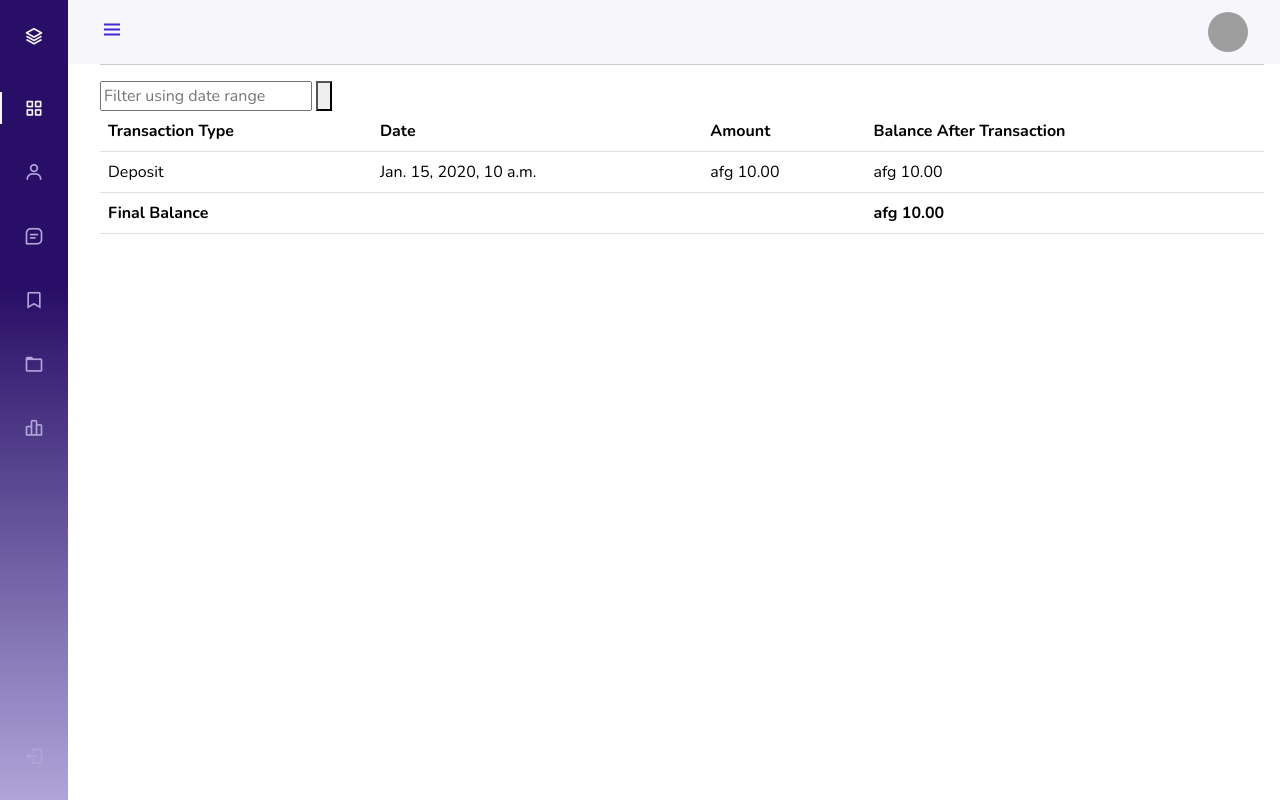
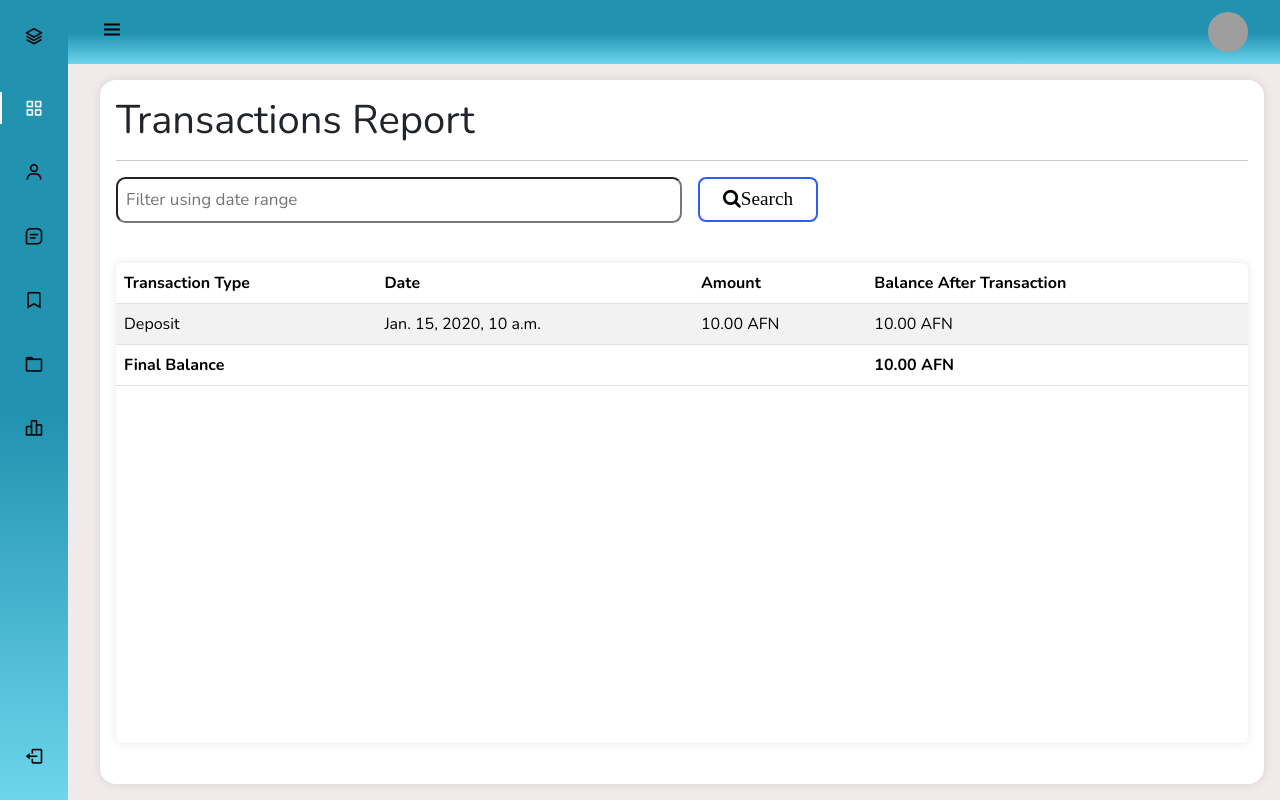
Before and after one commit to Iqbal-Elham/banking-system, a Django app: page /transactions/report/ in a window 1280 px wide. Run offline with Django 4.2, Linux system fonts and the light colour scheme; a user stored in the database is signed in; tables that the repository leaves empty hold one stand-in row (values such as "Sample post"); some libraries are stand-ins or nearby versions; grey boxes are pictures that could not be loaded.

Commit message:
Add dashboard for transactions

```diff
--- a/assets/css/styles.css
+++ b/assets/css/styles.css
@@ -1,9 +1,9 @@
 @import url("https://fonts.googleapis.com/css2?family=Nunito:wght@400;600;700&display=swap");
 :root {
-    --header-height: 3rem;
-    --nav-width: 68px;
-    --first-color: #4723d9;
-  --first-color-light: #afa5d9;
+  --header-height: 3rem;
+  --nav-width: 68px;
+  --first-color: #4835d4;
+  --first-color-light: #b0a5d9;
   --white-color: #f7f6fb;
   --body-font: "Nunito", sans-serif;
   --normal-font-size: 1rem;
@@ -15,6 +15,7 @@
   box-sizing: border-box;
 }
 body {
+  background-color: #f0eaea !important;
     position: relative;
     margin: var(--header-height) 0 0 0;
     padding: 0 1rem;
@@ -35,12 +36,13 @@ a {
   align-items: center;
   justify-content: space-between;
   padding: 0 1rem;
-  background-color: var(--white-color);
+  background: rgb(109,213,237);
+  background: linear-gradient(0deg, rgba(109,213,237,1) 0%, rgba(33,147,176,1) 48%);
   z-index: var(--z-fixed);
   transition: 0.5s;
 }
 .header_toggle {
-    color: var(--first-color);
+    color: black;
   font-size: 1.5rem;
   cursor: pointer;
 }
@@ -61,13 +63,8 @@ a {
   left: -30%;
   width: var(--nav-width);
   height: 100vh;
-  background: rgb(175, 165, 217);
-  background: linear-gradient(
-    0deg,
-    rgba(175, 165, 217, 1) 0%,
-    rgba(40, 14, 102, 1) 64%
-  );
-  /* background-color: var(--first-color); */
+  background: rgb(109,213,237);
+  background: linear-gradient(0deg, rgba(109,213,237,1) 0%, rgba(33,147,176,1) 48%);
   padding: 0.5rem 1rem 0 0;
   transition: 0.5s;
   z-index: var(--z-fixed);
@@ -92,15 +89,18 @@ a {
 }
 .nav_logo-icon {
   font-size: 1.25rem;
-  color: var(--white-color);
+  color: rgb(12, 11, 11);
+  /* color: var(--white-color); */
 }
 .nav_logo-name {
-  color: var(--white-color);
+  color: rgb(12, 11, 11);
+  /* color: var(--white-color); */
   font-weight: 700;
 }
 .nav_link {
   position: relative;
-  color: var(--first-color-light);
+  /* color: var(--first-color-light); */
+  color: rgb(12, 11, 11);
   margin-bottom: 1.5rem;
   transition: 0.3s;
 }
@@ -157,3 +157,110 @@ a {
     padding-left: calc(var(--nav-width) + 188px);
   }
 }
+
+.dashboard-content {
+  margin-top: 5rem;
+  padding: 1rem;
+  background-color: white;
+  height: 88vh;
+  /* overflow: auto; */
+  border-radius: 1rem;
+  box-shadow: 0 0 10px rgba(0, 0, 0, 0.1);
+}
+
+.search-container {
+  margin-bottom: 2.5rem;
+  display: flex;
+  align-items: center;
+  gap: 1rem;
+}
+
+.daterangepicker {
+  top: 118px !important;
+}
+
+.search-container input {
+  padding: 8px;
+  font-size: 17px;
+  border-radius: 0.6rem;
+  width: 50%;
+}
+
+.search-btn {
+  width: 120px;
+  height: 45px;
+  border: 2px solid #315cfd;
+  border-radius: 8px;
+  transition: all 0.3s;
+  cursor: pointer;
+  background: white;
+  font-size: 1.2em;
+  font-weight: 550;
+  font-family: 'Montserrat', sans-serif;
+}
+.search-btn:hover {
+  background: #315cfd;
+  color: white;
+  font-size: 1em;
+}
+
+
+
+.transaction-table {
+  width: 100%;
+  height: 60vh;
+  border-collapse: collapse;
+  border-spacing: 0;
+  box-shadow: 0 0 10px rgba(0, 0, 0, 0.1);
+  border-radius: 0.4rem;
+  overflow:scroll !important;
+}
+
+.action-btn {
+  position: relative;
+  font-size: 14px;
+  text-transform: uppercase;
+  text-decoration: none;
+  padding: 0.5em 2.5em;
+  display: inline-block;
+  border-radius: 50px;
+  transition: all .3s;
+  border: none;
+  font-family: Arial, sans-serif;
+  font-weight: 500;
+  color: white;
+  background-color: #3498db;
+  cursor: pointer;
+}
+
+.action-btn:hover {
+  transform: scale(1.05);
+  box-shadow: 0 4px 8px rgba(0, 0, 0, 0.2);
+}
+
+.action-btn:active {
+  transform: scale(0.95);
+  box-shadow: none;
+}
+
+.action-btn::after {
+  content: "";
+  display: inline-block;
+  height: 100%;
+  width: 100%;
+  border-radius: 50px;
+  position: absolute;
+  top: 0;
+  left: 0;
+  z-index: -1;
+  transition: all .4s;
+}
+
+.action-btn::after {
+  background-color: #2980b9;
+}
+
+.action-btn:hover::after {
+  transform: scaleX(1.2) scaleY(1.4);
+  opacity: 0;
+}
--- a/templates/core/_main_layout.html
+++ b/templates/core/_main_layout.html
@@ -102,11 +42,11 @@
               <i class="bx bx-grid-alt nav_icon"></i>
               <span class="nav_name">Notifications</span>
             </a>
-            <a href="#" class="nav_link">
+            <a href="/transactions/deposit/" class="nav_link">
               <i class="bx bx-user nav_icon"></i>
               <span class="nav_name">Deposit</span>
             </a>
-            <a href="#" class="nav_link">
+            <a href="/transactions/withdraw/" class="nav_link">
               <i class="bx bx-message-square-detail nav_icon"></i>
               <span class="nav_name">Withdraw</span>
             </a>
@@ -114,7 +54,7 @@
               <i class="bx bx-bookmark nav_icon"></i>
               <span class="nav_name">Transfer</span>
             </a>
-            <a href="#" class="nav_link">
+            <a href="/transactions/report/" class="nav_link">
               <i class="bx bx-folder nav_icon"></i>
               <span class="nav_name">Transactions</span>
             </a>
@@ -124,26 +64,23 @@
             </a>
           </div>
         </div>
-        <a href="#" class="nav_link">
+        <a href="/accounts/logout/" class="nav_link">
           <i class="bx bx-log-out nav_icon"></i>
           <span class="nav_name">SignOut</span>
         </a>
       </nav>
     </div>
-
+    <div class="dashboard-content">
     {% block content %}
     {% endblock content %}
-
-    <script
-      src="https://code.jquery.com/jquery-3.7.0.slim.js"
-      integrity="sha256-7GO+jepT9gJe9LB4XFf8snVOjX3iYNb0FHYr5LI1N5c="
-      crossorigin="anonymous"
-    ></script>
+    </div>
     <script
       src="https://cdn.jsdelivr.net/npm/bootstrap@5.3.1/dist/js/bootstrap.bundle.min.js"
       integrity="sha384-HwwvtgBNo3bZJJLYd8oVXjrBZt8cqVSpeBNS5n7C8IVInixGAoxmnlMuBnhbgrkm"
       crossorigin="anonymous"
     ></script>
+    {% block footer_extra %}
+    {% endblock footer_extra %}
     <script src="{% static 'js/sidebar.js' %}"></script>
   </body>
 </html>
--- a/templates/transactions/transactions_report.html
+++ b/templates/transactions/transactions_report.html
@@ -1,5 +1,5 @@
 {% extends 'core/_main_layout.html' %}
-{% block head_title %}Transaction Report{% endblock %}
+{% block title %}Transaction Report{% endblock %}
 
 {% block head_extra %}
 <script type="text/javascript" src="https://cdn.jsdelivr.net/jquery/latest/jquery.min.js"></script>
@@ -9,15 +9,14 @@
 {% endblock %}
 
 {% block content %}
-    <h1 class="">Transaction Report</h1>
+    <div class="">
+        <h1 class="">Transactions Report</h1>
         <hr />
         <form method="get">
-        <div class="">
+            <div class="search-container">
                 <input type="search" name="daterange" id="search" placeholder="Filter using date range" value="{{ request.GET.daterange }}" class="" />
-            <button type="submit" class="">
-                <svg fill="none" stroke="currentColor" stroke-linecap="round" stroke-linejoin="round" stroke-width="2" viewBox="0 0 24 24" class="w-6 h-6">
-                    <path d="M21 21l-6-6m2-5a7 7 0 11-14 0 7 7 0 0114 0z"></path>
-                </svg>
+                <button type="submit" class="search-btn">
+                    <i class="fa fa-search">Search</i>
                 </button>
             </div>
             {% if form.daterange.errors %}
@@ -26,8 +25,9 @@
                 {% endfor %}
             {% endif %}
         </form>
-    <table class="table">
-        <thead class="thead-dark">
+        <div class="transaction-table">
+        <table class="table table-striped">
+            <thead class="thead-primary">
             <tr class="">
                 <th class="">Transaction Type</th>
                 <th class="">Date</th>
@@ -40,16 +40,18 @@
             <tr class="{% cycle 'bg-gray-300' 'bg-white-100' %}">
                 <td class="">{{ transaction.get_transaction_type_display }}</td>
                 <td class="">{{ transaction.timestamp }}</td>
-            <td class="">afg {{ transaction.amount }}</td>
-            <td class="">afg {{ transaction.balance_after_transaction }}</td>
+                <td class="">{{ transaction.amount }} AFN</td>
+                <td class="">{{ transaction.balance_after_transaction }} AFN</td>
             </tr>
             {% endfor %}
             <tr class="">
                 <th class="" colspan="3">Final Balance</th>
-            <th class="">afg {{ account.balance }}</th>
+                <th class="">{{ account.balance }} AFN</th>
             </tr>
             </tbody>
         </table>
+        </div>
+    </div>
 {% endblock %}
 
 {% block footer_extra %}
--- a/transactions/views.py
+++ b/transactions/views.py
@@ -95,6 +95,8 @@ class DepositMoneyView(TransactionCreateMixin):
             #     )
             # )
 
+
+
         account.balance += amount
         account.save(
             update_fields=[
```
Also changed, not shown: other parts of templates/core/_main_layout.html (+2 -62 lines), templates/transactions/transactions_form.html (+10 -9 lines). Lines whose indentation alone changed are shown as unchanged.
